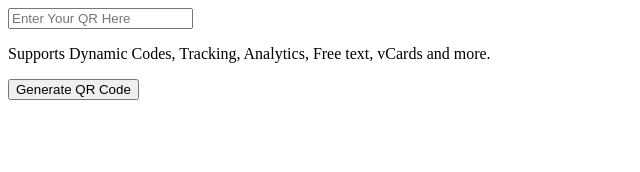
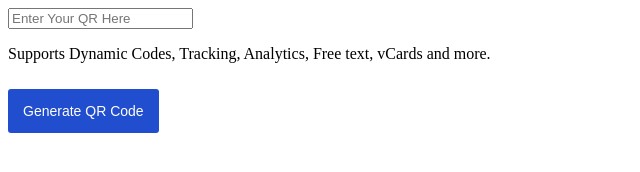
Before and after one commit to aldoprogrammer/qr-scanner, a plain HTML site: page index.html in a window 1280 px wide. Shown: the whole page, without its empty margins (0-640 px from the left). Drawn offline with Linux system fonts and the light colour scheme.

Commit message:
Update index.html

```diff
--- a/index.html
+++ b/index.html
@@ -1,5 +1,14 @@
+<html>
+<head>
+  <link rel="stylesheet" type="text/css" href="style.css">
+  </head>
+  <body>
 <input class="user-input" id="myinput" type="text" onchange="refreshqr()" placeholder="Enter Your QR Here">
 <p class='note'>Supports Dynamic Codes, Tracking, Analytics, Free text, vCards and more.</p>
 <button class="button" onclick="refreshqr()">Generate QR Code</button>
 <br><br>
 <div align="center" id="yourid"></div>
+    <script src="script.js"></script>
+  </body>
+
+</html>
```
